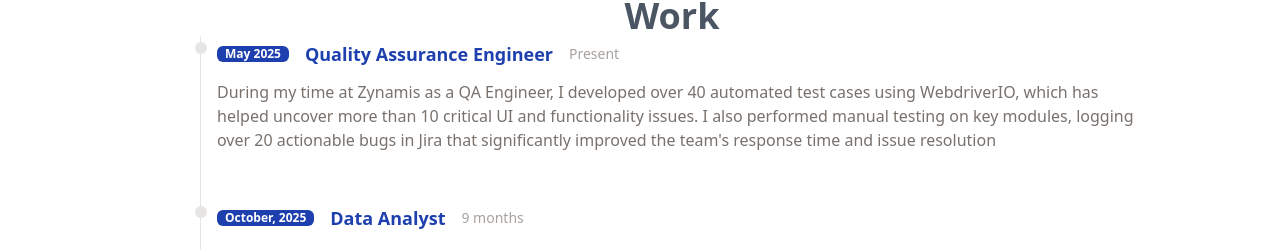
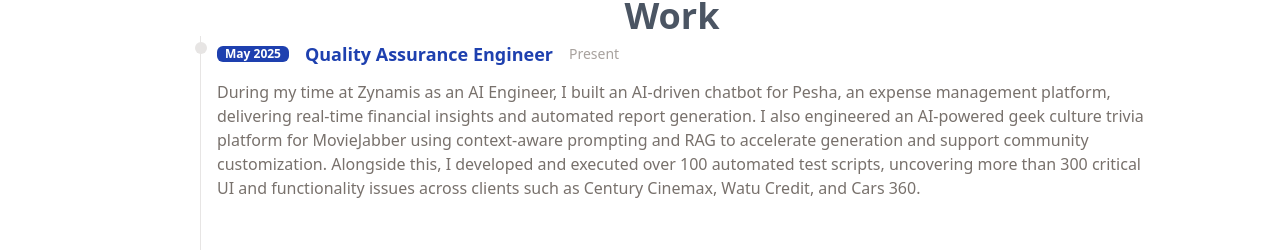
Before and after one commit to Stephen-Echessa/My-Portfolio, a React (Vite) app: page / in a window 1280 px wide. Shown: the part 820-1070 px from the top of the page. Built offline with nearby package versions, Linux system fonts and the light colour scheme.

Commit message:
Changed work description

```diff
--- a/src/components/Work.jsx
+++ b/src/components/Work.jsx
@@ -6,7 +6,7 @@
         year: 'May 2025',
         title: 'Quality Assurance Engineer',
         duration: 'Present',
-        details: "During my time at Zynamis as a QA Engineer, I developed over 40 automated test cases using WebdriverIO, which has helped uncover more than 10 critical UI and functionality issues. I also performed manual testing on key modules, logging over 20 actionable bugs in Jira that significantly improved the team's response time and issue resolution"
+        details: "During my time at Zynamis as an AI Engineer, I built an AI-driven chatbot for Pesha, an expense management platform, delivering real-time financial insights and automated report generation. I also engineered an AI-powered geek culture trivia platform for MovieJabber using context-aware prompting and RAG to accelerate generation and support community customization. Alongside this, I developed and executed over 100 automated test scripts, uncovering more than 300 critical UI and functionality issues across clients such as Century Cinemax, Watu Credit, and Cars 360."
     },
     {
         year: 'October, 2025',
```
